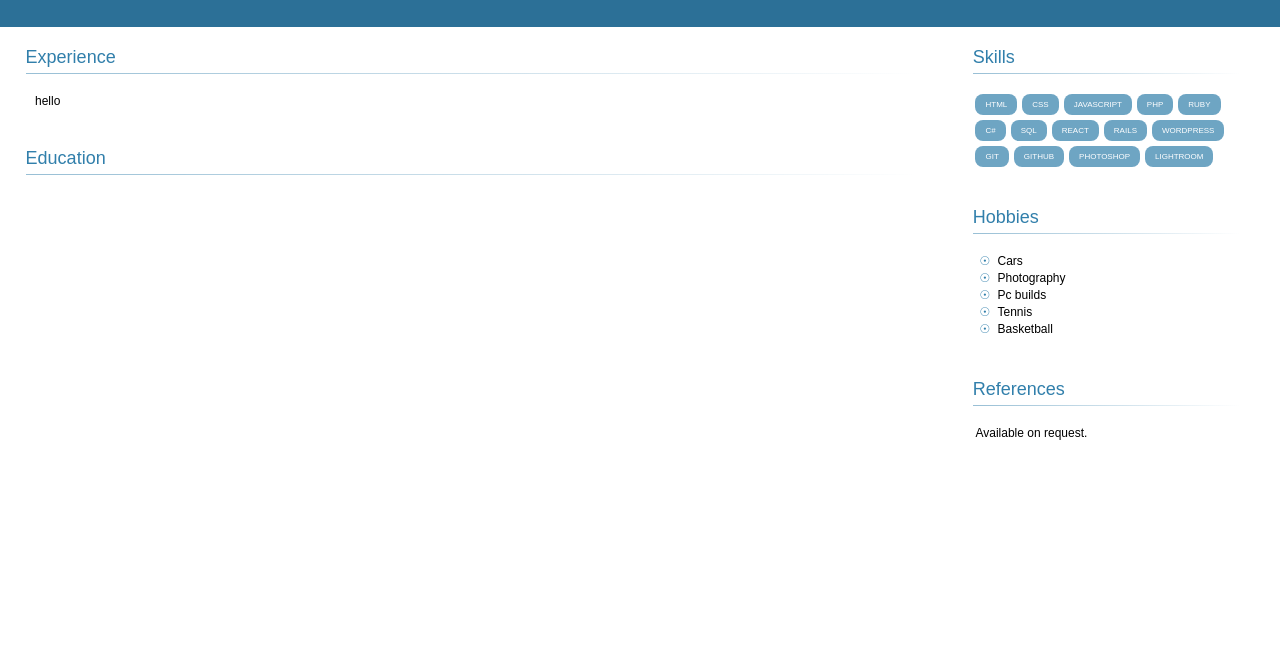
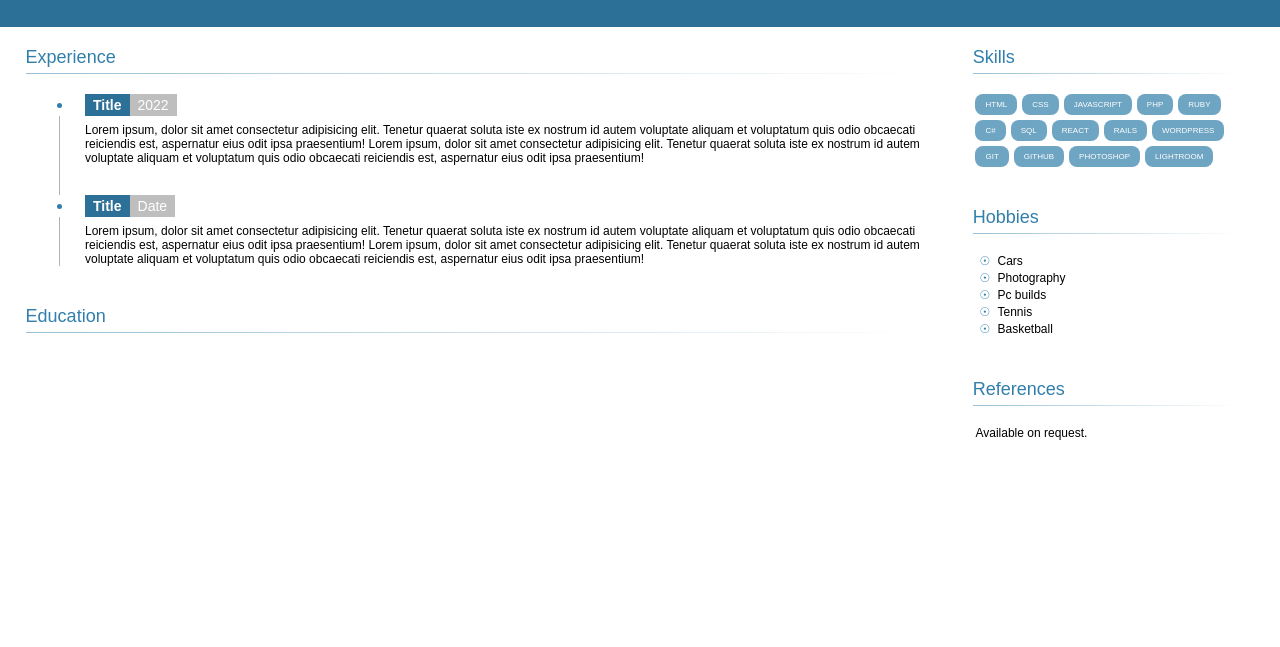
Before and after one commit to bl2408/Resume, a website: page index.html in a window 1280 px wide. Shown: the part 153-800 px from the top of the page. Drawn offline with Linux system fonts and the light colour scheme.

Commit message:
Added timeline section/style

```diff
--- a/css/style.css
+++ b/css/style.css
@@ -24,7 +24,7 @@ html, body {
 
 main {
     width: 1754px;
-    height: 1120px;
+    height: 1122px;
     font-size: 1.2rem;
     position: relative;
 }
@@ -50,7 +50,7 @@ main > header h1 {
 }
 
 main > header .inner{
-    width: 94%;
+    width: 96%;
     display: flex;
 }
 
@@ -122,6 +122,67 @@ article .inner{
     margin: auto;
 }
 
+
+
+.grid-timeline{
+    width: 100%;
+}
+
+.gt-item{
+    display: grid;
+    grid-template-columns: minmax(20px, 50px) 1fr;
+}
+
+.gt-item > :nth-child(odd){
+    display: flex;
+    justify-content: center;
+
+}
+.gt-item > :nth-child(odd):after{
+    content: "";
+    display: block;
+    width: 1px;
+    background-color: rgba(0, 0, 0, 0.3);
+}
+
+.gt-item > :first-child{
+    align-items: center;
+}
+
+.gt-item > :first-child:after{
+    width: 5px;
+    height: 5px;
+    border-radius: 50%;
+    background-color: var(--highlight1)
+}
+
+.gt-item > :nth-child(2){
+    font-size: 1.4rem;
+    display: flex;
+    align-items: center;
+}
+.gt-item > :nth-child(2) > *{
+    padding: 3px 8px;
+    color: white;
+}
+.gt-item > :nth-child(2) > :first-child{
+    background-color: var(--highlightBanner);
+    font-weight: bold;
+}
+.gt-item > :nth-child(2) > :last-child{
+    opacity: 0.25;
+    background-color: black;
+}
+
+.gt-item > :last-child{
+    margin-top: 7px;
+    margin-bottom: 30px;
+}
+
+.grid-timeline > :last-child > :last-child{
+    margin-bottom: unset;
+}
+
 .flex-pills{
     display: flex;
     flex-wrap: wrap;
@@ -142,7 +203,7 @@ ul{
     margin-left: 4px;
     padding: 0;
     list-style-position: inside;
-    list-style: none; /* Remove default bullets */
+    list-style: none;
 }
 li{
     padding-bottom: 3px;
@@ -162,12 +223,12 @@ footer{
     width: 100%;
     background-color: var(--highlightBanner);
     display: grid;
-    grid-template-columns: 100px 1fr;
+    grid-template-columns: 55px max-content 60px 55px max-content;
     color: white;
-    gap: 8px;
-    padding: 10px;
+    padding: 8px;
+    font-size: 0.7rem;
 }
 
-footer > :nth-child(odd){
+footer .title{
     opacity: 0.7;
 }
--- a/index.html
+++ b/index.html
@@ -37,7 +37,52 @@
                 <article>
                     <header>Experience</header>
                     <div class="inner">
-                        hello
+                        <div class="grid-timeline">
+                            <div class="gt-item">
+                                <div></div>
+                                <div>
+                                    <div>Title</div>
+                                    <div>2022</div>
+                                </div>
+                                <div></div>
+                                <div>
+                                    Lorem ipsum, dolor sit amet
+                                    consectetur adipisicing elit.
+                                    Tenetur quaerat soluta iste ex
+                                    nostrum id autem voluptate aliquam
+                                    et voluptatum quis odio obcaecati
+                                    reiciendis est, aspernatur eius odit ipsa praesentium!
+                                    Lorem ipsum, dolor sit amet
+                                    consectetur adipisicing elit.
+                                    Tenetur quaerat soluta iste ex
+                                    nostrum id autem voluptate aliquam
+                                    et voluptatum quis odio obcaecati
+                                    reiciendis est, aspernatur eius odit ipsa praesentium!
+                                </div>
+                            </div>
+                            <div class="gt-item">
+                                <div></div>
+                                <div>
+                                    <div>Title</div>
+                                    <div>Date</div>
+                                </div>
+                                <div></div>
+                                <div>
+                                    Lorem ipsum, dolor sit amet
+                                    consectetur adipisicing elit.
+                                    Tenetur quaerat soluta iste ex
+                                    nostrum id autem voluptate aliquam
+                                    et voluptatum quis odio obcaecati
+                                    reiciendis est, aspernatur eius odit ipsa praesentium!
+                                    Lorem ipsum, dolor sit amet
+                                    consectetur adipisicing elit.
+                                    Tenetur quaerat soluta iste ex
+                                    nostrum id autem voluptate aliquam
+                                    et voluptatum quis odio obcaecati
+                                    reiciendis est, aspernatur eius odit ipsa praesentium!
+                                </div>
+                            </div>
+                        </div>
                     </div>
                 </article>
                 <article>
@@ -96,8 +141,9 @@
 
 
         <footer>
-            <div>Source code:</div><div>https://github.com/bl2408/resume/</div>
-            <div>View online:</div><div>https://bl2408.github.io/resume/</div>
+            <div class="title">Source code:</div><div>https://github.com/bl2408/resume/</div>
+            <div></div>
+            <div class="title">View online:</div><div>https://bl2408.github.io/resume/</div>
         </footer>
     </main>
 
```
